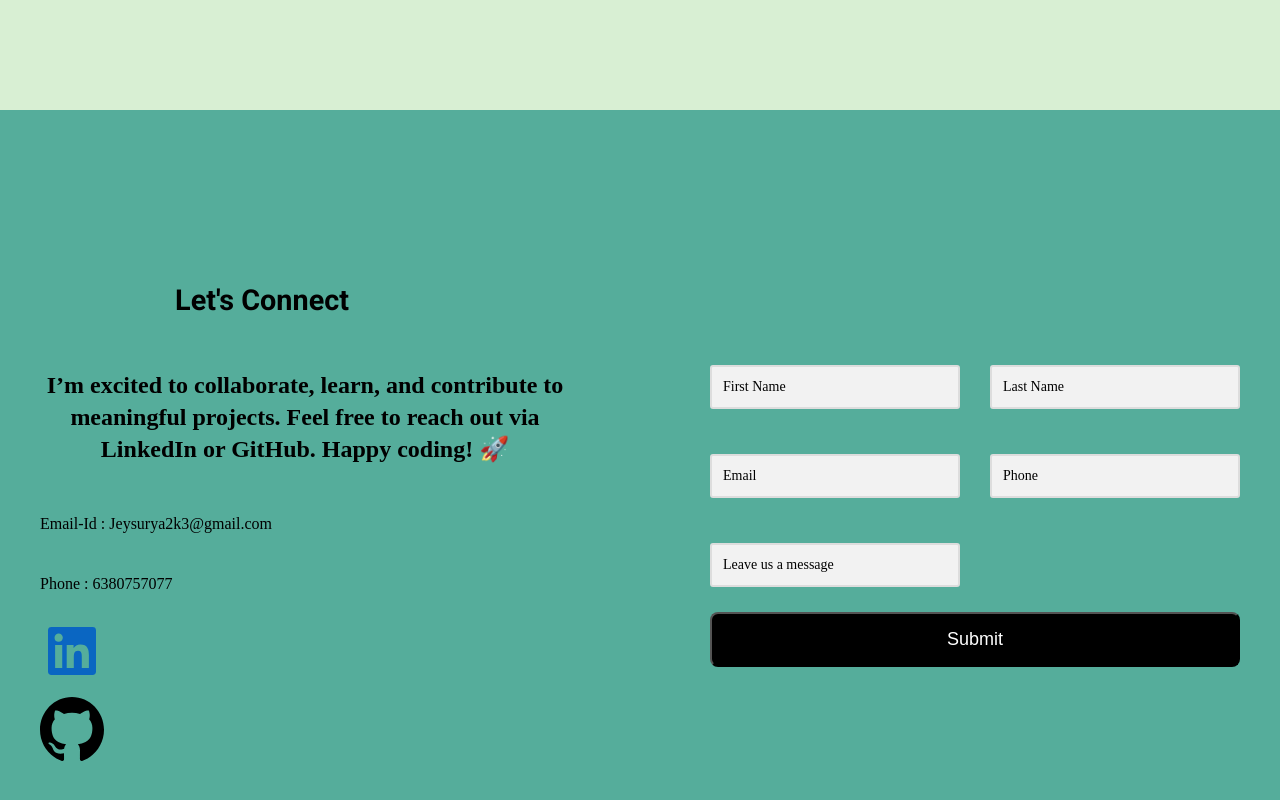
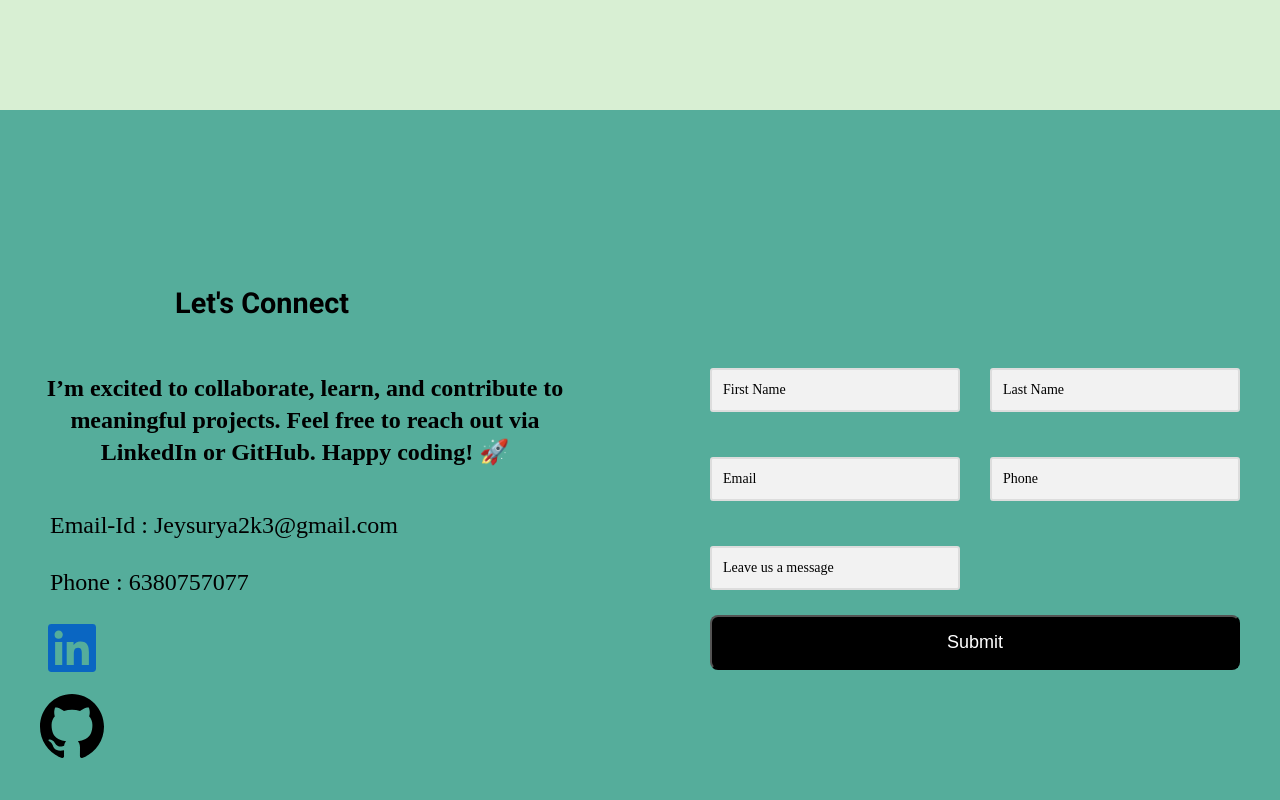
Before and after one commit to CodeCraftManJSURYA/Portfolio, a plain HTML site: page index.html in a window 1280 px wide. Shown: the part 2293-3093 px from the top of the page. Drawn offline with Linux system fonts and the light colour scheme.

Commit message:
fifth commit

```diff
--- a/style.css
+++ b/style.css
@@ -145,7 +145,6 @@ body {
   flex-direction: column;
   justify-content: center;
   padding: 0 40px;
-  min-height: 100vh;
 }
 .contact-heading .contact-head{
   display: flex;
@@ -199,6 +198,11 @@ body {
   justify-items: center;
 }
 
+.final{
+  font-weight: 300;
+  font-size: 1.5rem;
+  margin: 10px;
+}
 
 /* Input styles */
 
```
